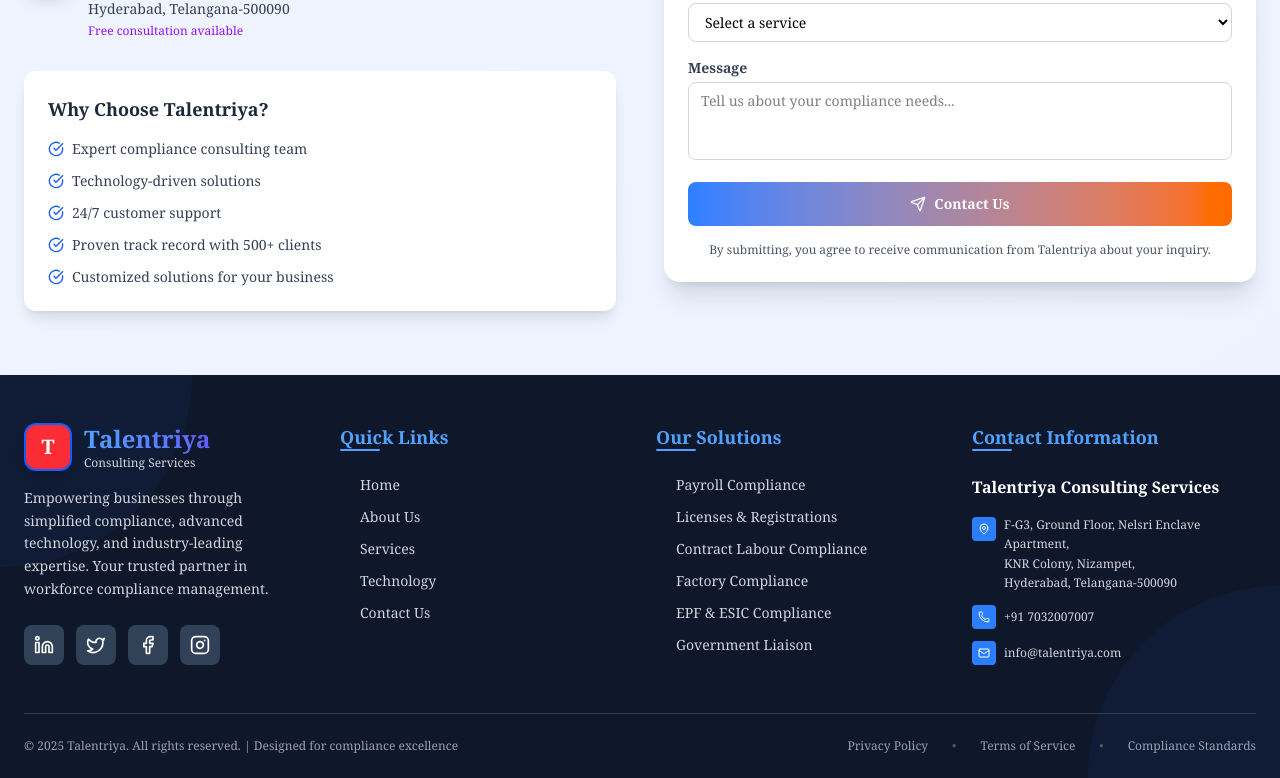
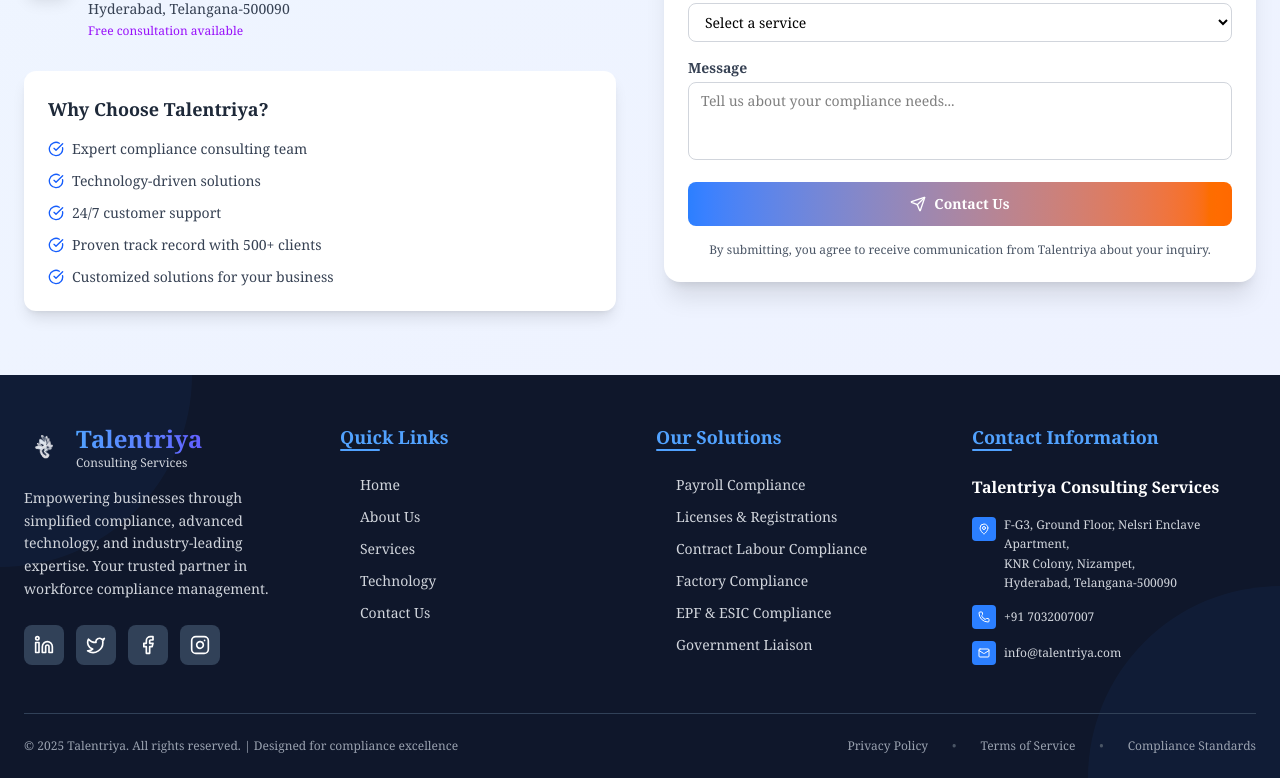
Before and after one commit to Shubhamraut9497/truvedas, a Next.js app: page / in a window 1280 px wide. Shown: the part 4497-5275 px from the top of the page. Built offline with nearby package versions, Linux system fonts and the light colour scheme.

Commit message:
add footer logo

```diff
--- a/src/app/page.js
+++ b/src/app/page.js
@@ -1225,9 +1225,8 @@
               {/* Brand Column */}
               <div className="lg:col-span-1" data-aos="fade-up">
                 <div className="flex items-center space-x-3 mb-4">
-                  <div className="w-12 h-12 bg-red-500 rounded-xl flex items-center justify-center shadow-lg border-2 border-blue-600">
-                    <span className="text-white font-bold text-xl">T</span>
-                  </div>
+                  {/* Custom SVG Logo */}
+                  <img src="/logos/tcs-footer.png" alt="Talentriya Logo" className="w-10 h-10 object-contain" />
                   <div>
                     <span className="text-2xl font-bold bg-gradient-to-r from-blue-400 to-indigo-500 bg-clip-text text-transparent">
                       Talentriya
```
Also changed, not shown: public/logos/tcs-footer.jpg (added), public/logos/tcs-footer.png (added).
